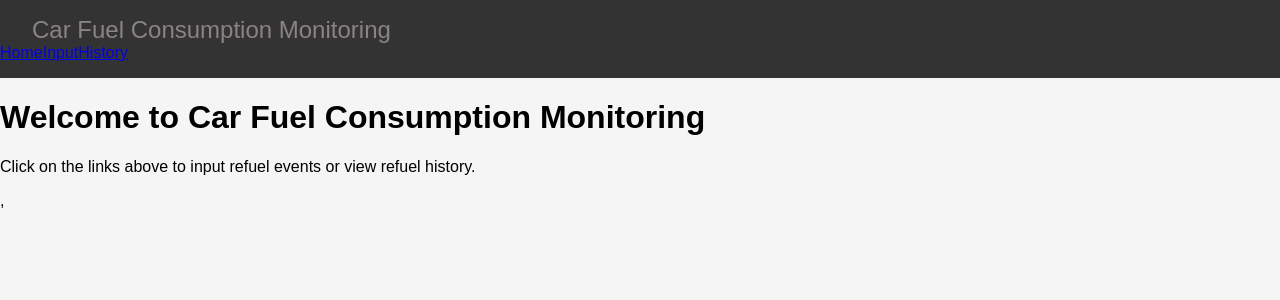
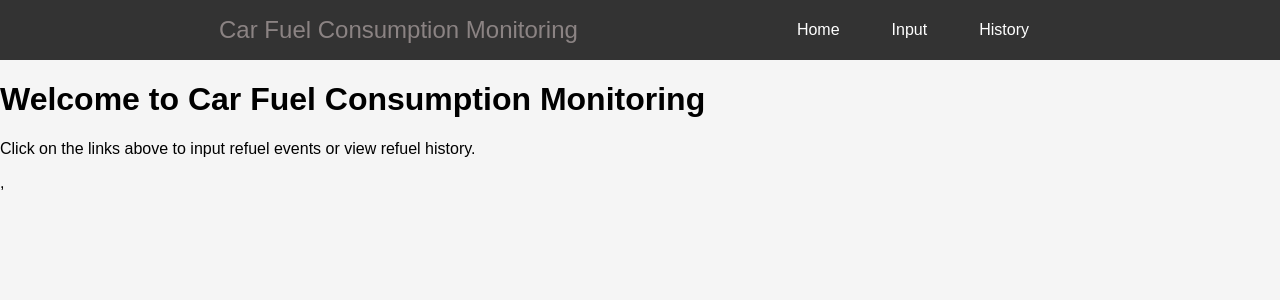
Before and after one commit to Veetivili/Web-User-Interface-Programming, a React (Vite) app in the folder car-fuel-consumption-monitoring/: page / in a window 1280 px wide. Shown: the top 300 px of the page. Built offline with nearby package versions, Linux system fonts and the light colour scheme.

Commit message:
Navi linkeistä värit pois

```diff
--- a/car-fuel-consumption-monitoring/src/App.css
+++ b/car-fuel-consumption-monitoring/src/App.css
@@ -8,6 +8,23 @@ body {
 .navbar {
   background-color: #333;
   padding: 1rem 0;
+  display: flex;
+  flex-direction: row;
+  align-items: center;
+  justify-content: space-evenly;
+}
+
+.navigation-links, a {
+  display: flex;
+  flex-direction: row;
+  align-items: center;
+  justify-content: space-between;
+  margin-right: 2rem;
+  gap: 20px;
+  color: #fff;
+  text-transform: none;
+  text-decoration: none;
+  list-style: none;
 }
 
 .navbar-brand {
@@ -15,6 +32,7 @@ body {
   margin-left: 2rem;
   color: rgb(139, 131, 131);
 }
+
 
 .container {
   max-width: 100%;
```
